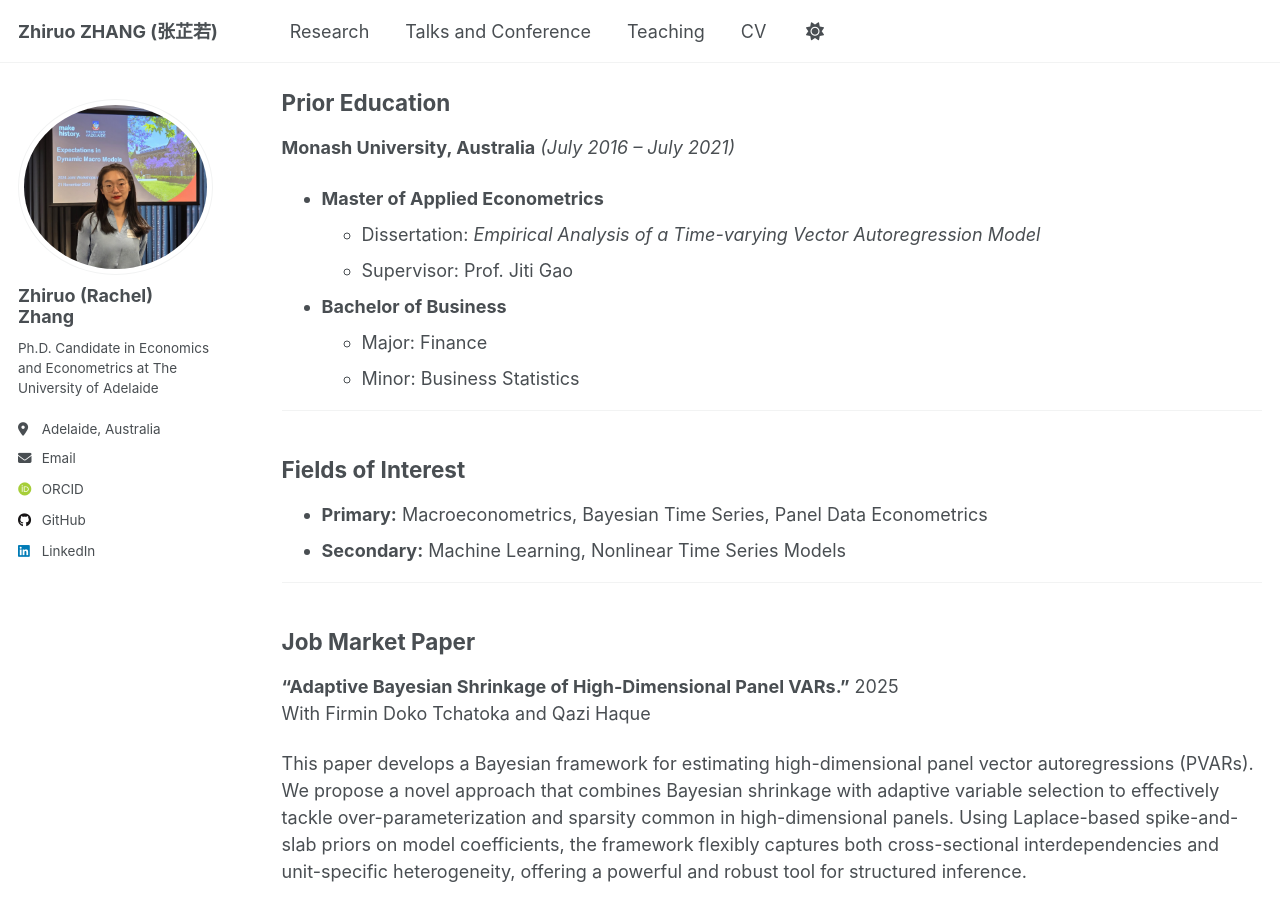
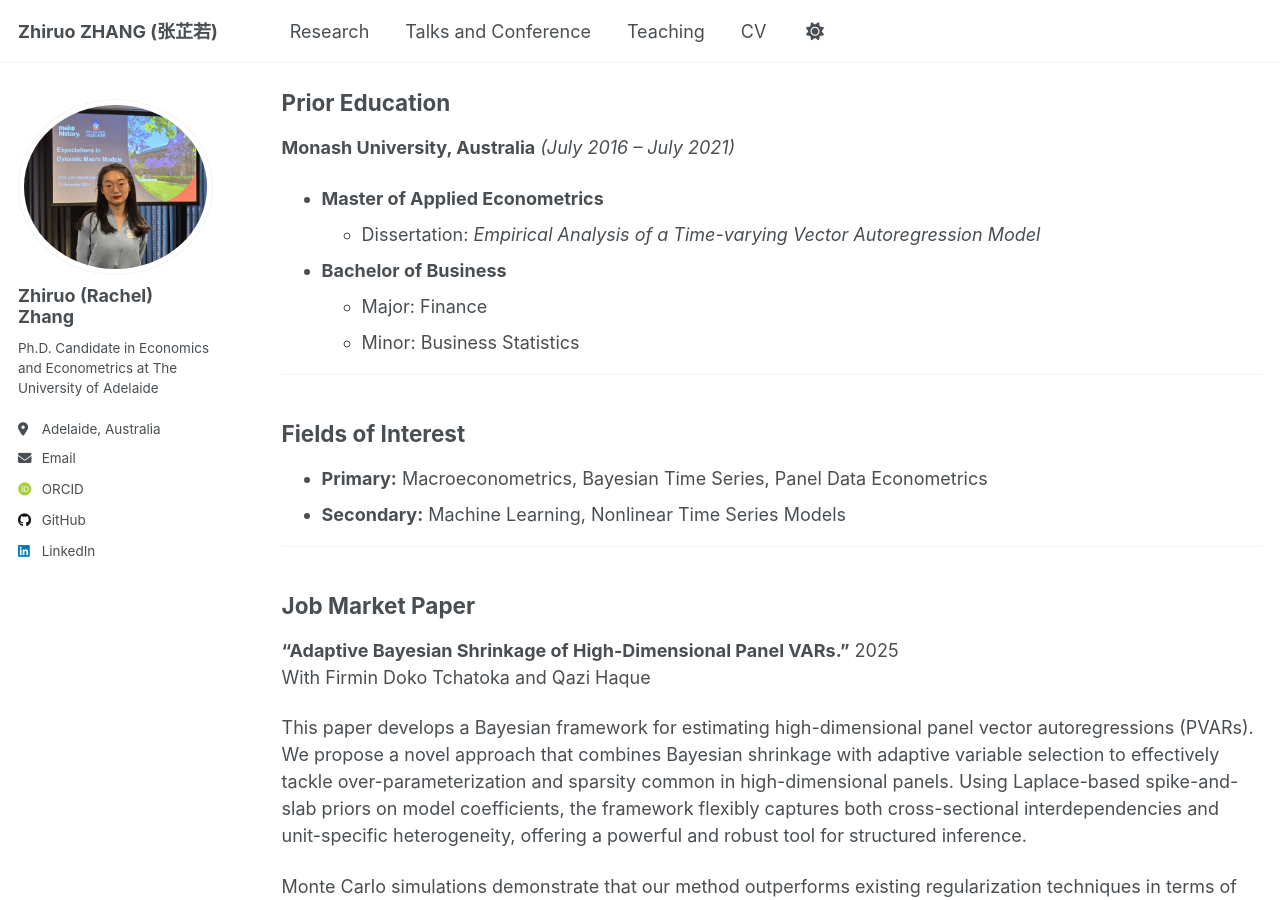
Before and after one commit to zhiruozzr/zhiruozzr.github.io, a Jekyll site: the page built from _pages/cv.md, in a window 1280 px wide and 900 px high, scrolled down 317 px. Built offline with Jekyll 4.4.1, drawn with Linux system fonts in a browser that asks for light colours; some web fonts are replaced; a script that is not in the unit is left out.

Commit message:
Update cv.md

```diff
--- a/_pages/cv.md
+++ b/_pages/cv.md
@@ -29,7 +29,6 @@ Expected completion: **June 2026**
 **Monash University, Australia**  *(July 2016 – July 2021)*
 - **Master of Applied Econometrics**
   - Dissertation: *Empirical Analysis of a Time-varying Vector Autoregression Model*
-  - Supervisor: Prof. Jiti Gao
 - **Bachelor of Business**
   - Major: Finance
   - Minor: Business Statistics
```
